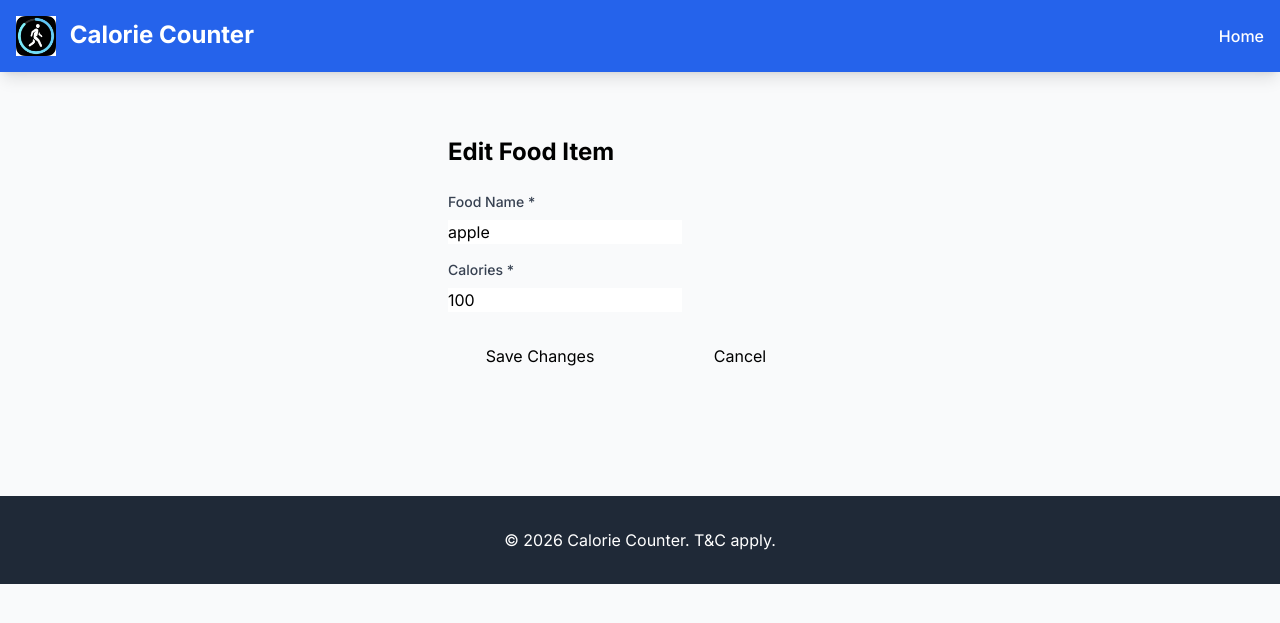
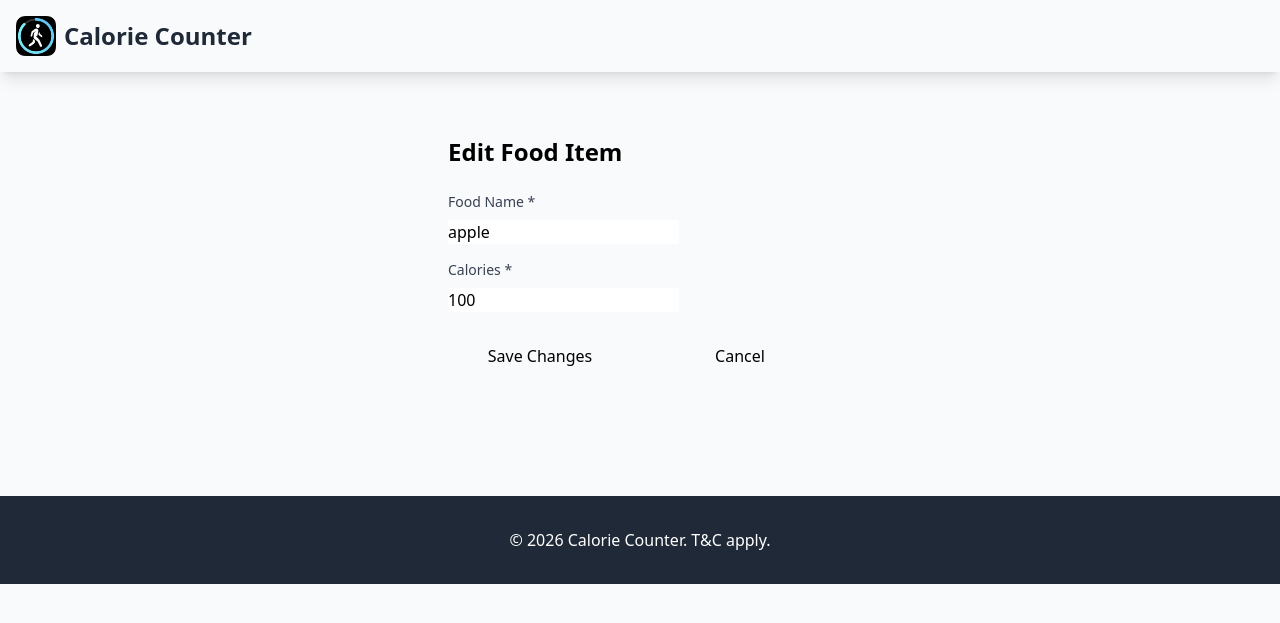
Before and after one commit to alvinp540/calorietracker2_dj, a Django app: page /edit/9/ in a window 1280 px wide. Shown: the top 623 px of the page. Run offline with Django 5.2, Linux system fonts and the light colour scheme; data comes from the database, SQL or seed files in the repository; both versions use the stored data as it was after the commit; some libraries are stand-ins or nearby versions.

Commit message:
update of base.html  and introduction of home.html to handle consistent page styling

```diff
--- a/calorietrackerapp/templates/add_food.html
+++ b/calorietrackerapp/templates/add_food.html
@@ -1,4 +1,4 @@
-{% extends "base.html" %}
+{% extends "home.html" %}
 
 {% block title %}Add Food - Calorie Counter{% endblock %}
 
--- a/calorietrackerapp/templates/base.html
+++ /dev/null
@@ -1,83 +0,0 @@
-{% load static %}
-<!DOCTYPE html>
-<html lang="en">
-<head>
-    <meta charset="UTF-8">
-    <meta name="viewport" content="width=device-width, initial-scale=1.0">
-    <title>{% block title %}Calorie Counter{% endblock %}</title>
-    <script src="https://cdn.tailwindcss.com"></script>
-    <style>
-        @import url('https://fonts.googleapis.com/css2?family=Inter:wght@400;500;600;700&display=swap');
-
-        * {
-            font-family: 'Inter', sans-serif;
-        }
-
-        .card {
-            @apply bg-white rounded-lg shadow-md hover:shadow-lg transition-shadow duration-200;
-        }
-
-        .btn-primary {
-            @apply bg-blue-600 text-white px-4 py-2 rounded-lg hover:bg-blue-700 transition-colors duration-200 font-medium;
-        }
-
-        .btn-danger {
-            @apply bg-red-600 text-white px-4 py-2 rounded-lg hover:bg-red-700 transition-colors duration-200 font-medium;
-        }
-
-        .btn-secondary {
-            @apply bg-gray-200 text-gray-800 px-4 py-2 rounded-lg hover:bg-gray-300 transition-colors duration-200 font-medium;
-        }
-
-        .input-field {
-            @apply w-full px-4 py-2 border border-gray-300 rounded-lg focus:outline-none focus:ring-2 focus:ring-blue-600 focus:border-transparent;
-        }
-
-        .alert-success {
-            @apply bg-green-100 text-green-800 border border-green-300;
-        }
-
-        .alert-error {
-            @apply bg-red-100 text-red-800 border border-red-300;
-        }
-    </style>
-</head>
-<body class="bg-gray-50">
-    <nav class="bg-blue-600 text-white shadow-lg">
-        <div class="container mx-auto px-4 py-4">
-            <div class="flex justify-between items-center">
-                <div class="text-2xl font-bold">
-                    <img src="{% static 'calorietrackerapp/static/logo.jpg' %}" alt="Logo" class="w-10 h-10 inline-block mr-2">
-
-                    <a href="{% url 'calorie_tracker:index' %}"> Calorie Counter</a>
-                </div>
-                <div class="flex gap-6">
-                    <a href="{% url 'calorie_tracker:index' %}" class="hover:text-blue-200 transition-colors font-medium">Home</a>
-
-                </div>
-            </div>
-        </div>
-    </nav>
-
-    <div class="container mx-auto px-4 py-8">
-        {% if messages %}
-        <div class="mb-6">
-            {% for message in messages %}
-            <div class="p-4 mb-4 rounded-lg {% if message.tags == 'error' %}alert-error{% else %}alert-success{% endif %}" role="alert">
-                <button type="button" class="float-right text-lg font-bold leading-none opacity-50 hover:opacity-75" onclick="this.parentElement.style.display='none';">&times;</button>
-                <p>{{ message }}</p>
-            </div>
-            {% endfor %}
-        </div>
-        {% endif %}
-
-        {% block content %}{% endblock %}
-    </div>
-
-    <footer class="bg-gray-800 text-white mt-16 py-8">
-        <div class="container mx-auto px-4 text-center">
-            <p>&copy; 2026 Calorie Counter. T&C apply.</p>
-        </div>
-    </footer>
-</body>
-</html>
--- a/calorietrackerapp/templates/edit_food.html
+++ b/calorietrackerapp/templates/edit_food.html
@@ -1,4 +1,4 @@
-{% extends "base.html" %}
+{% extends "home.html" %}
 
 {% block title %}Edit Food - Calorie Counter{% endblock %}
 
--- /dev/null
+++ b/calorietrackerapp/templates/home.html
@@ -0,0 +1,47 @@
+{% load static %}
+
+<!DOCTYPE html>
+<html lang="en">
+<head>
+    <meta charset="UTF-8">
+    <meta name="viewport" content="width=device-width, initial-scale=1.0">
+    <title>{% block title %}Calorie Counter{% endblock %}</title>
+    <script src="https://cdn.tailwindcss.com"></script>
+
+</head>
+<body class="bg-gray-50">
+    <nav class="bg-grey-100 text-white shadow-lg">
+        <div class="container mx-auto px-4 py-4 text-gray-800 flex items-center">
+                    <div class="text-2xl font-bold flex items-center">
+
+                        <img  src="{% static '\logo.jpg' %}"
+                alt="Logo"
+                class="w-10 h-10 mr-2">
+            <a href="{% url 'calorie_tracker:index' %}">Calorie Counter</a>
+        </div>
+
+        </div>
+    </nav>
+
+    <div class="container mx-auto px-4 py-8">
+        {% if messages %}
+        <div class="mb-6">
+            {% for message in messages %}
+            <div class="p-4 mb-4 rounded-lg {% if message.tags == 'error' %}alert-error{% else %}alert-success{% endif %}" role="alert">
+                <button type="button" class="float-right text-lg font-bold leading-none opacity-50 hover:opacity-75" onclick="this.parentElement.style.display='none';">&times;</button>
+                <p>{{ message }}</p>
+            </div>
+            {% endfor %}
+        </div>
+        {% endif %}
+
+        {% block content %}{% endblock %}
+    </div>
+
+    <footer class="bg-gray-800 text-white mt-16 py-8">
+        <div class="container mx-auto px-4 text-center">
+            <p>&copy; 2026 Calorie Counter. T&C apply.</p>
+        </div>
+    </footer>
+</body>
+</html>
--- a/calorietrackerapp/templates/index.html
+++ b/calorietrackerapp/templates/index.html
@@ -1,4 +1,5 @@
-{% extends "base.html" %}
+{% extends "home.html" %}
+
 
 {% block title %}Home - Calorie Counter{% endblock %}
 
--- a/calorietrackerproject/settings.py
+++ b/calorietrackerproject/settings.py
@@ -115,4 +115,4 @@ USE_TZ = True
 # Static files (CSS, JavaScript, Images)
 # https://docs.djangoproject.com/en/6.0/howto/static-files/
 
-STATIC_URL = 'static/'
+STATIC_URL = '/static/'
```
Also changed, not shown: db.sqlite3, 1 other file.
